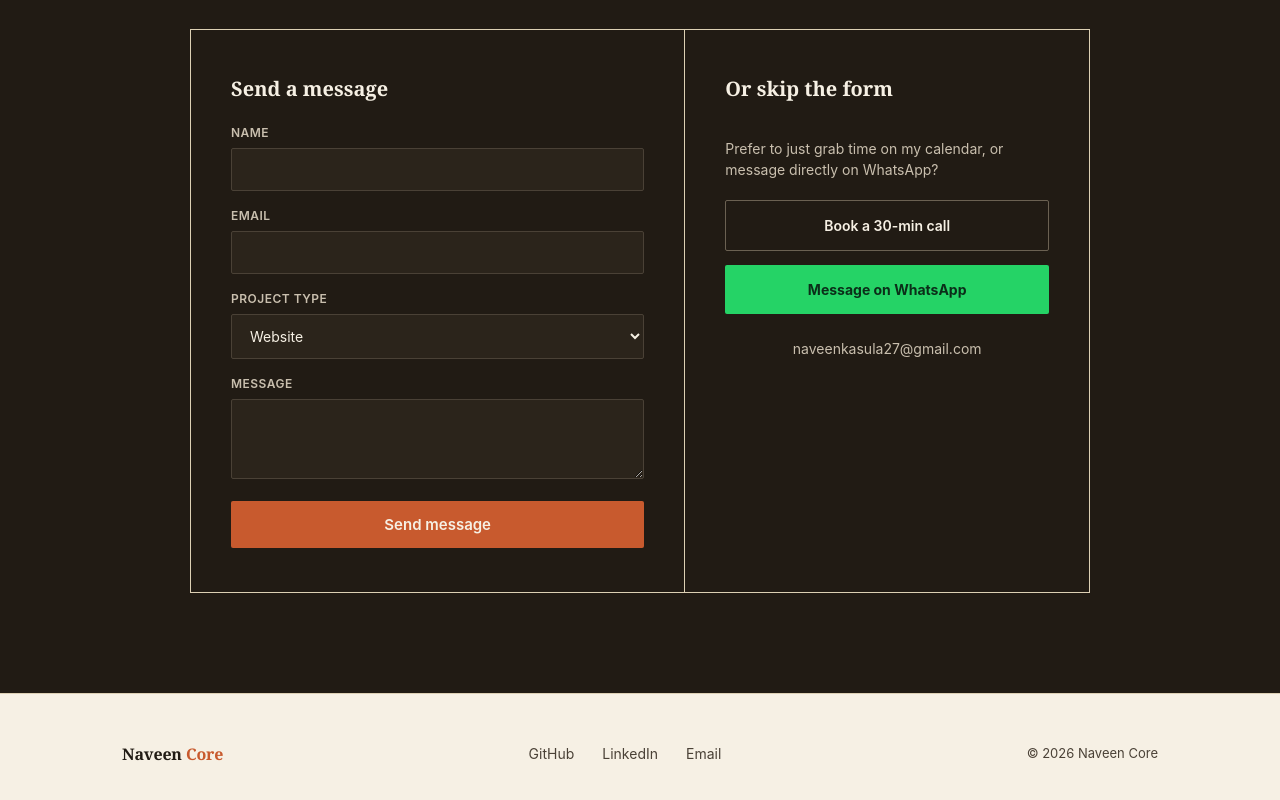
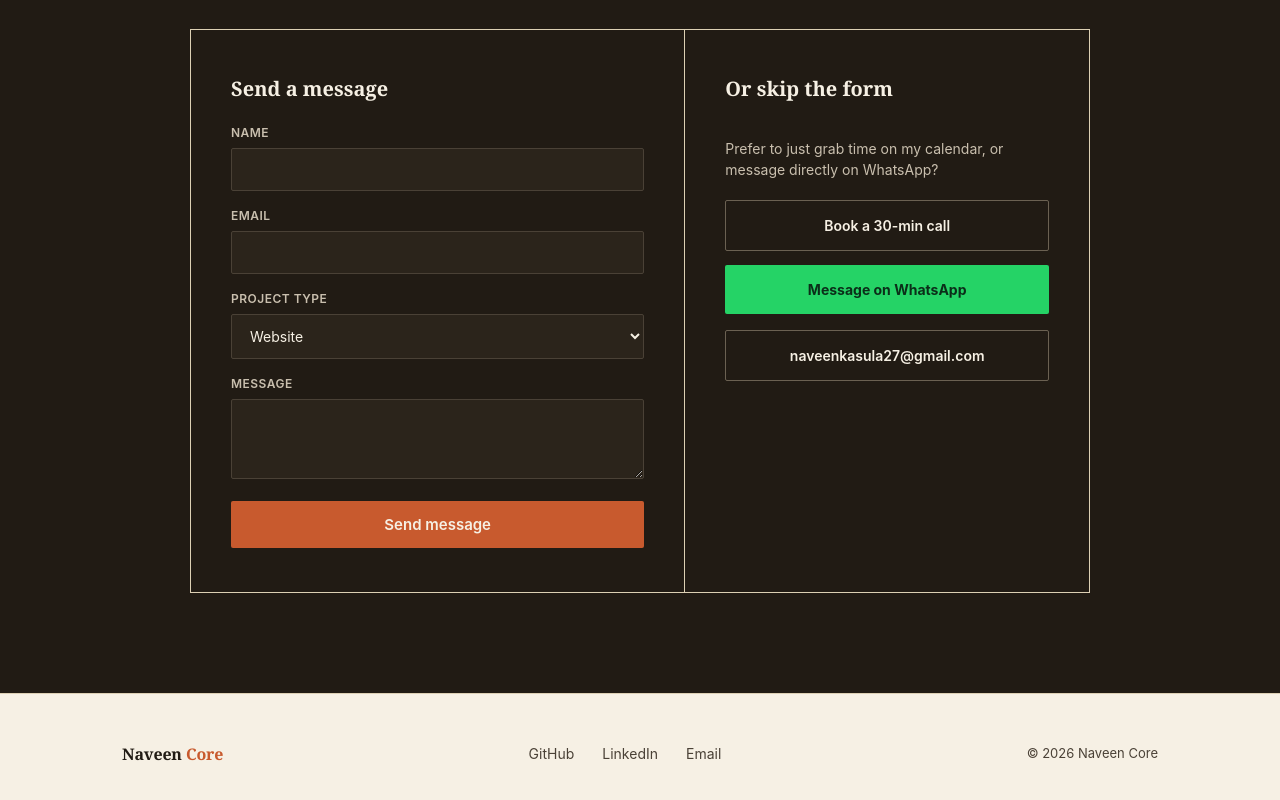
Before and after one commit to naveenkasula27-hub/new-website, a plain HTML site: page index.html in a window 1280 px wide. Shown: the part 3156-3956 px from the top of the page. Drawn offline with Linux system fonts and the light colour scheme.

Commit message:
Update email display to a mailto link

```diff
--- a/index.html
+++ b/index.html
@@ -426,7 +426,7 @@ src="https://www.facebook.com/tr?id=1801056284665498&ev=PageView&noscript=1"
         <p>Prefer to just grab time on my calendar, or message directly on WhatsApp?</p>
         <a href="https://calendly.com/naveenkasula27/30min" target="_blank" class="btn-outline-cream" id="calendlyBtn">Book a 30-min call</a>
         <a href="https://wa.me/917729069137?text=Hi%20Naveen%2C%20I%20found%20your%20site%20and%20want%20to%20talk%20about%20a%20project." target="_blank" class="btn-whatsapp" id="whatsappBtn">Message on WhatsApp</a>
-        <p style="margin-top:10px;">naveenkasula27@gmail.com</p>
+        <a href="mailto:naveenkasula27@gmail.com" class="btn-outline-cream" id="emailBtn" style="margin-top:2px;">naveenkasula27@gmail.com</a>
       </div>
     </div>
   </div>
```
